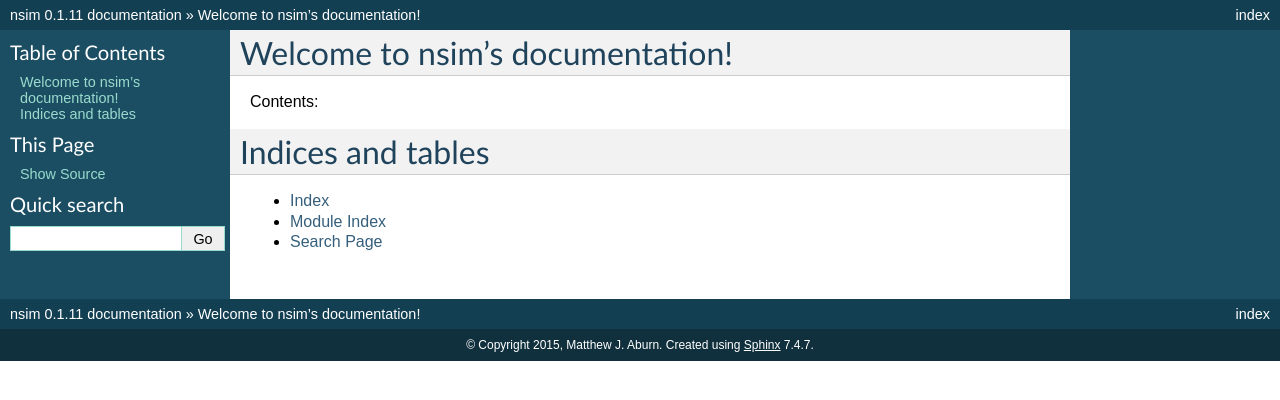
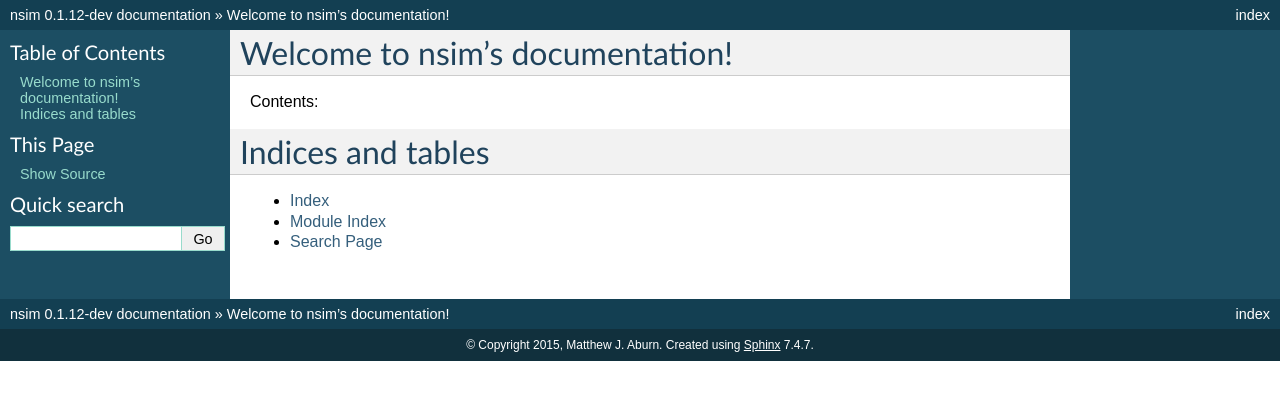
Before and after one commit to mattja/nsim, a Sphinx documentation site: the page built from docs/index.rst, in a window 1280 px wide. Shown: the top 400 px of the page. Built offline with Sphinx 7.4.7, drawn with Linux system fonts in a browser that asks for light colours.

Commit message:
start 0.1.12-dev

```diff
--- a/docs/conf.py
+++ b/docs/conf.py
@@ -56,7 +56,7 @@ copyright = u'2015, Matthew J. Aburn'
 # The short X.Y version.
 version = '0.1'
 # The full version, including alpha/beta/rc tags.
-release = '0.1.11'
+release = '0.1.12-dev'
 
 # The language for content autogenerated by Sphinx. Refer to documentation
 # for a list of supported languages.
--- a/nsim/__init__.py
+++ b/nsim/__init__.py
@@ -17,4 +17,4 @@ DistTimeseries.add_analyses(analysesN)
 from . import models
 from .readfile import timeseries_from_mat, timeseries_from_file
 
-__version__ = '0.1.11'
+__version__ = '0.1.12-dev'
```
